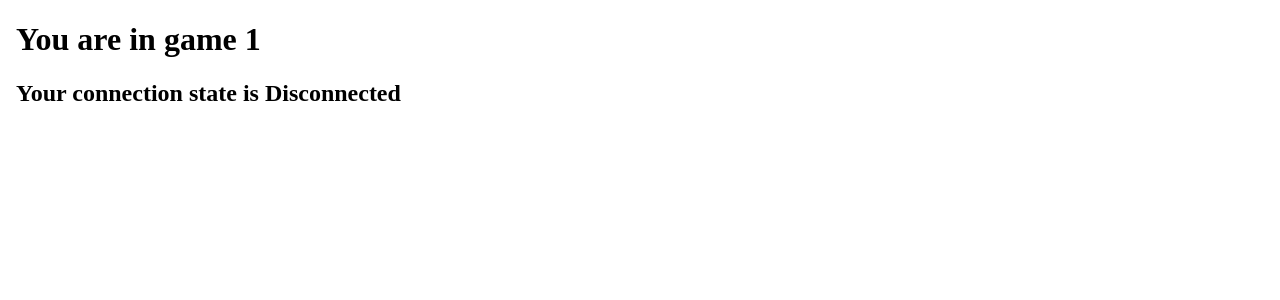
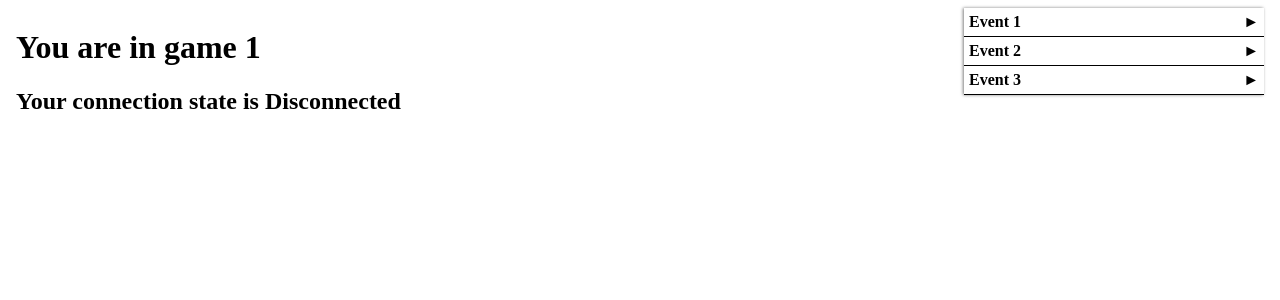
Before and after one commit to Taliesin268/hoarde-client, a Vue app: page /game/1 in a window 1280 px wide. Shown: the top 300 px of the page. Built offline with nearby package versions, Linux system fonts and the light colour scheme; no server answers.

Commit message:
Started implementing a network panel

```diff
--- /dev/null
+++ b/src/components/NetworkingPanel.vue
@@ -0,0 +1,58 @@
+<template>
+    <div class="network-events">
+        <div class="event" v-for="event in events" :key="event.id">
+            <div class="event-header" @click="toggleEvent(event)">
+                <span class="event-name">{{ event.name }}</span>
+                <span class="event-arrow">{{ event.expanded ? '▼' : '►' }}</span>
+            </div>
+            <div class="event-body" v-show="event.expanded">
+                <pre>{{ event.body }}</pre>
+            </div>
+        </div>
+    </div>
+</template>
+
+<script>
+export default {
+    props: {
+        events: {
+            type: Array,
+            default: () => []
+        }
+    },
+    methods: {
+        toggleEvent(event) {
+            event.expanded = !event.expanded
+        }
+    }
+}
+</script>
+
+<style>
+.network-events {
+    background-color: white;
+    box-shadow: -1px 0px 3px rgba(0, 0, 0, 0.5);
+}
+
+.event {
+    border-bottom: 1px solid black;
+    background-color: #eeeeee;
+}
+
+.event > div {
+
+    padding: 5px;
+}
+
+.event-header {
+    cursor: pointer;
+    display: flex;
+    justify-content: space-between;
+    align-items: center;
+    background-color: white;
+}
+
+.event-name {
+    font-weight: bold;
+}
+</style>
--- a/src/store/modules/game.js
+++ b/src/store/modules/game.js
@@ -8,7 +8,8 @@ export default {
         game: {
             id: null, // The ID of the game in the database (and the URL)
             socketState: 'Disconnected' // Whether or not we're connected to the server
-        }
+        },
+        events: []
     },
     getters: {
         getGameId: (state) => state.game.id,
--- a/src/views/Game.vue
+++ b/src/views/Game.vue
@@ -1,29 +1,63 @@
 <template>
-  <h1>You are in game {{ gameId() }}</h1>
-  <h2>Your connection state is {{ getConnectionState() }}</h2>
+  <div class="page-container">
+    <div class="page-content">
+
+      <h1>You are in game {{ gameId() }}</h1>
+      <h2>Your connection state is {{ getConnectionState() }}</h2>
+    </div>
+
+    <NetworkingPanel :events="events"></NetworkingPanel>
+  </div>
 </template>
 
+<style>
+.page-container {
+  display:flex;
+}
+
+.network-events {
+  flex: 0 0 300px;
+  height: 100%;
+  overflow-y: auto;
+}
+
+.page-content {
+  flex: 1;
+}
+</style>
+
 <script>
+import NetworkingPanel from '@/components/NetworkingPanel.vue';
 import { mapActions, mapGetters } from 'vuex';
 
 export default {
-  name: 'Game',
+  name: "Game",
+  data() {
+    return {
+      events: [
+        { id: 1, name: 'Event 1', body: { data: 'event data' }, expanded: false },
+        { id: 2, name: 'Event 2', body: { data: 'more event data' }, expanded: false },
+        { id: 3, name: 'Event 3', body: { data: 'even more event data' }, expanded: false }
+      ]
+    }
+  },
   mounted() {
-    this.setGameId(this.$route.params.id)
+    this.setGameId(this.$route.params.id);
     this.createUser().then(() => {
-      this.connectToSocket()
-    })
+      this.connectToSocket();
+    });
   },
   methods: {
     ...mapActions({
-      setGameId: 'game/setGameId',
-      connectToSocket: 'game/connectToSocket',
-      createUser: 'createUser'
+      setGameId: "game/setGameId",
+      connectToSocket: "game/connectToSocket",
+      createUser: "createUser"
     }),
     ...mapGetters({
-      gameId: 'game/getGameId',
-      getConnectionState: 'game/getConnectionState'
+      gameId: "game/getGameId",
+      getConnectionState: "game/getConnectionState"
     })
-  }
+  },
+  components: { NetworkingPanel }
 }
 </script>
```
